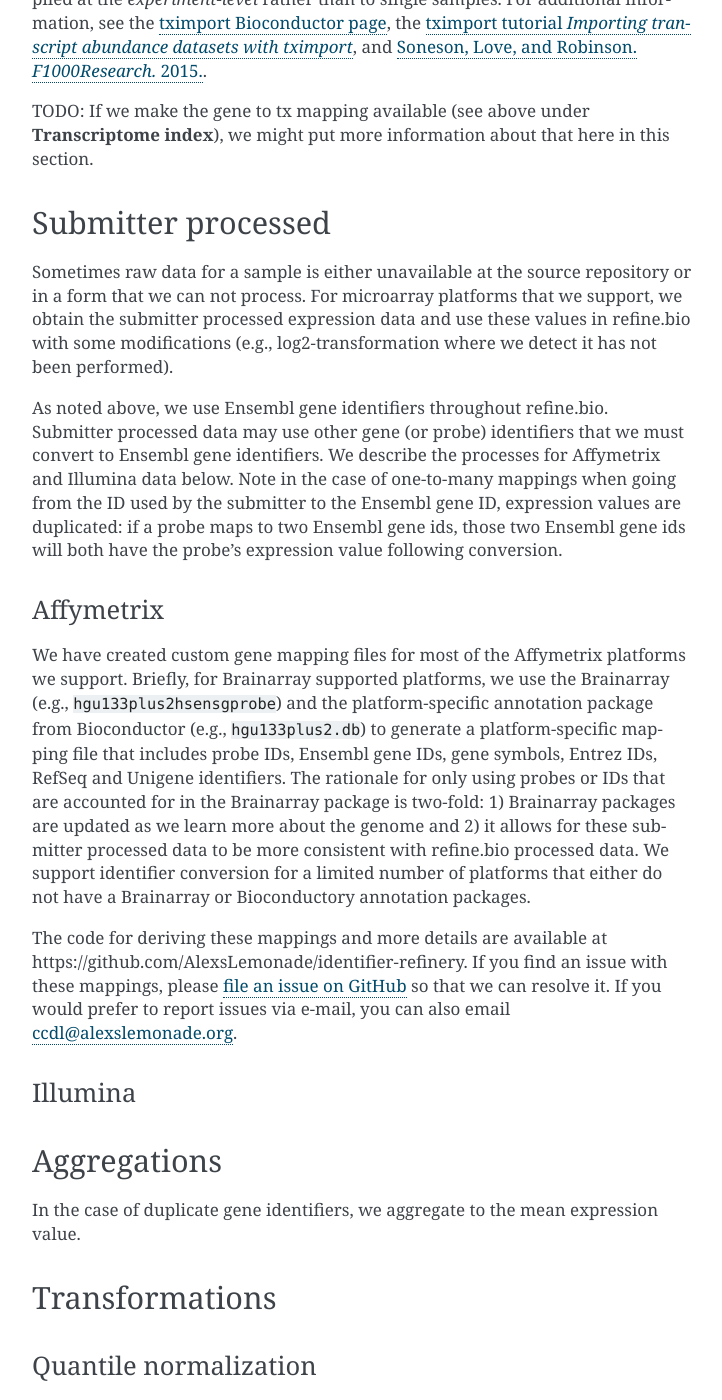
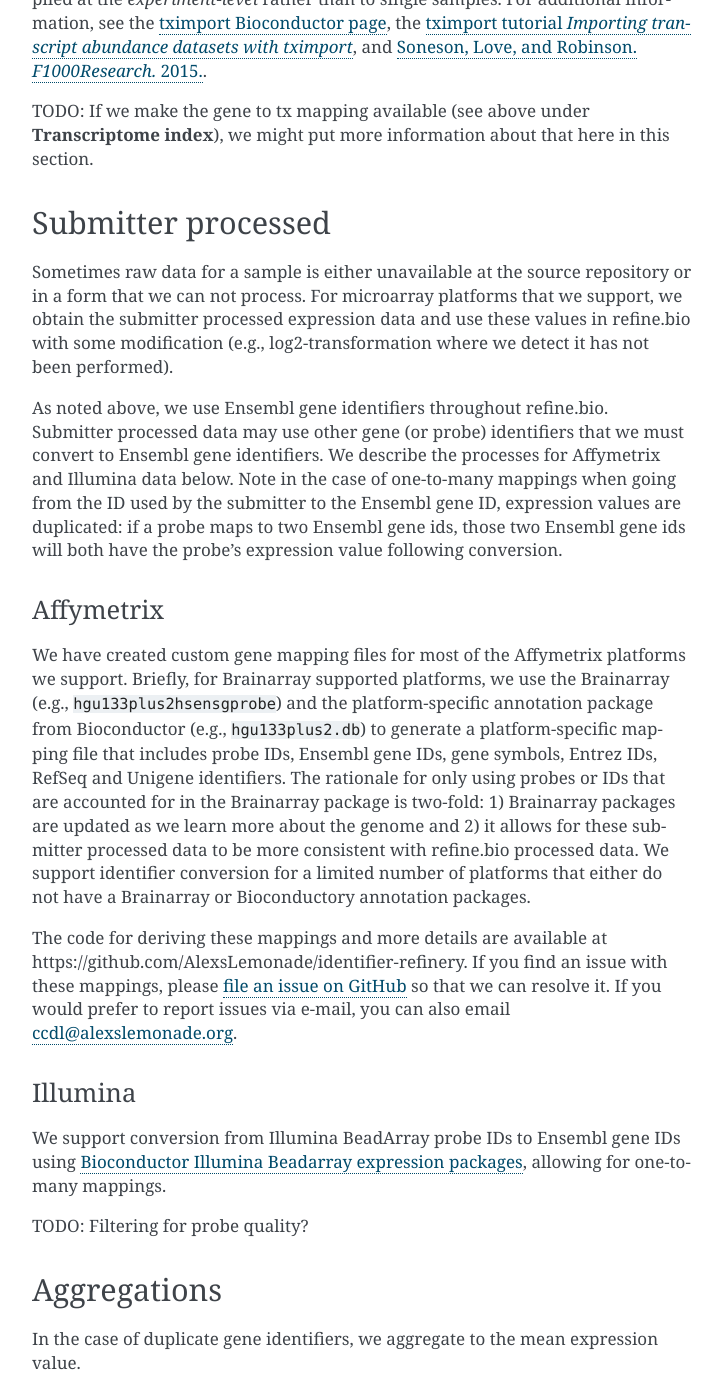
Before and after one commit to AlexsLemonade/refinebio-docs, a Sphinx documentation site: the page built from docs/main_text.md, in a window 1280 px wide and 1400 px high, scrolled down 3621 px. Shown: the whole window, without its empty margins (388-1110 px from the left). Built offline with Sphinx 7.4.7, drawn with Linux system fonts in a browser that asks for light colours.

Commit message:
Initial draft of Illumina ID conversion

```diff
--- a/docs/main_text.md
+++ b/docs/main_text.md
@@ -112,7 +112,7 @@
 ## Submitter processed
 
 Sometimes raw data for a sample is either unavailable at the source repository or in a form that we can not process.
-For microarray platforms that we support, we obtain the submitter processed expression data and use these values in refine.bio with some modifications (e.g., log2-transformation where we detect it has not been performed).
+For microarray platforms that we support, we obtain the submitter processed expression data and use these values in refine.bio with some modification (e.g., log2-transformation where we detect it has not been performed).
 
 As noted above, we use Ensembl gene identifiers throughout refine.bio.
 Submitter processed data may use other gene (or probe) identifiers that we must convert to Ensembl gene identifiers.
@@ -133,6 +133,11 @@
 
 ### Illumina
 
+We support conversion from Illumina BeadArray probe IDs to Ensembl gene IDs using
+[Bioconductor Illumina Beadarray expression packages](https://www.bioconductor.org/packages/release/BiocViews.html#___IlluminaChip),
+allowing for one-to-many mappings.
+
+TODO: Filtering for probe quality?
 
 ## Aggregations
 
```
